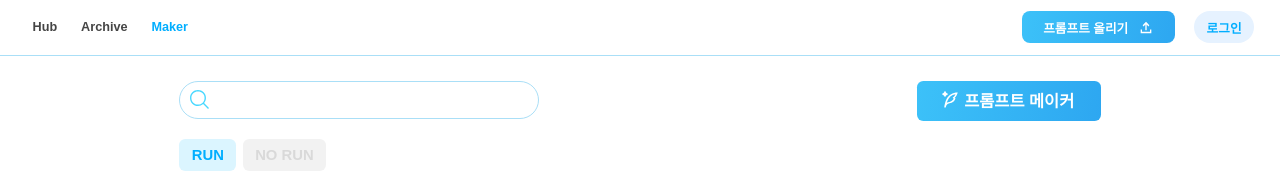
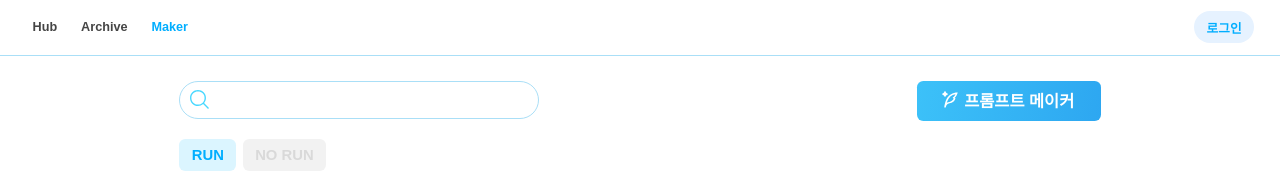
Before and after one commit to PromptStudio-Dev/PromptStudio_FE, a React (Vite) app: page /maker in a window 1280 px wide. Shown: the top 173 px of the page. Built offline with nearby package versions, Linux system fonts and the light colour scheme; no server answers; a web font is replaced by a local one.

Commit message:
feat: Maker에서는 [프롬프트 올리기] 버튼 안 보이게 설정

```diff
--- a/src/components/Header/Header.jsx
+++ b/src/components/Header/Header.jsx
@@ -1,11 +1,13 @@
 import styled from "styled-components";
-import { useNavigate } from "react-router-dom";
+import { useNavigate, useLocation } from "react-router-dom";
 import GNB from "./GNB";
 import UserMenu from "./UserMenu";
 import UploadIcon from "./uploadIcon.svg";
 
 export default function Header() {
   const navigate = useNavigate();
+  const location = useLocation();
+  const isMakerRoute = location.pathname.startsWith("/maker");
 
   const handleUploadClick = () => {
     navigate("/upload");
@@ -16,10 +18,12 @@ export default function Header() {
       <HeaderInner>
         <GNB />
         <RightGroup>
-          <UploadButton onClick={handleUploadClick}>
-            <UploadText>프롬프트 올리기</UploadText>
-            <UploadIconImg src={UploadIcon} alt="Upload" />
-          </UploadButton>
+          {!isMakerRoute && (
+            <UploadButton onClick={handleUploadClick}>
+              <UploadText>프롬프트 올리기</UploadText>
+              <UploadIconImg src={UploadIcon} alt="Upload" />
+            </UploadButton>
+          )}
           <UserMenu />
         </RightGroup>
       </HeaderInner>
```
